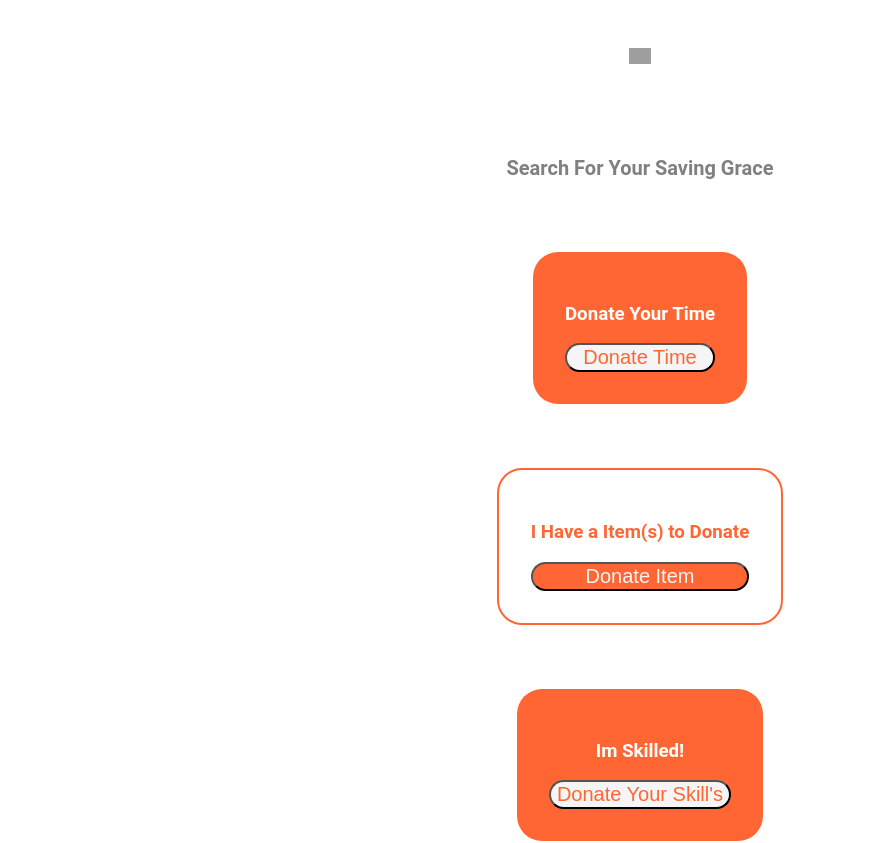
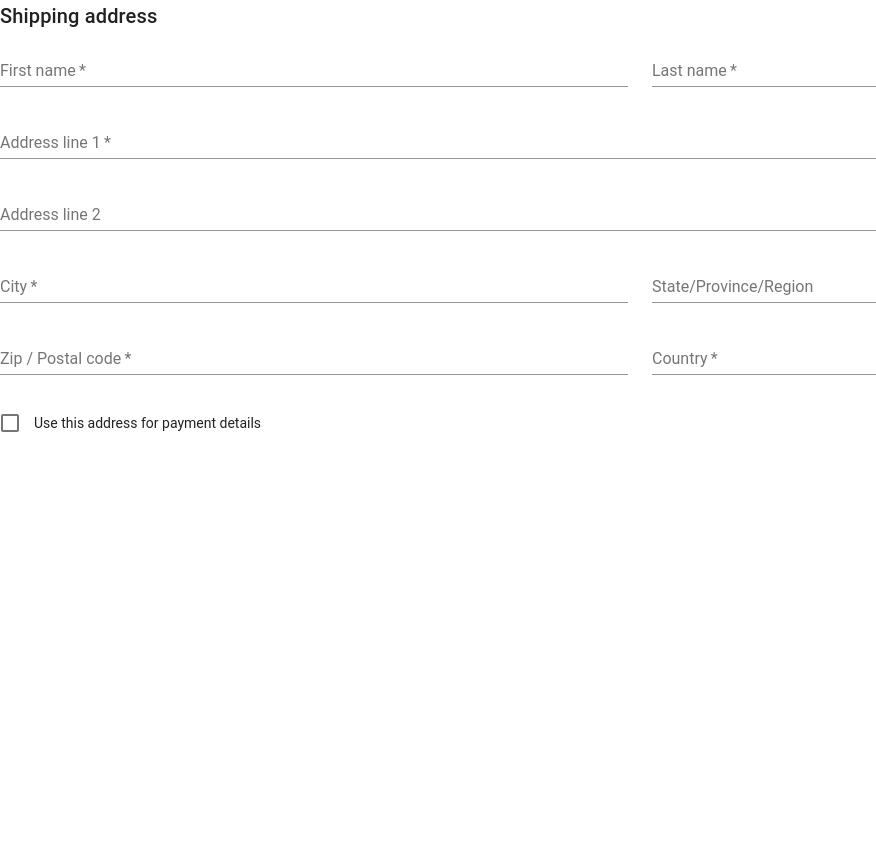
Before and after one commit to Christopher-Willis/CareProject, a React (Create React App) app in the folder client/: page / in a window 1280 px wide. Shown: the top 843 px of the page, without its empty margins (0-876 px from the left). After the commit the page ends 800 px from the top, so only its background shows below. Built offline with nearby package versions, Linux system fonts and the light colour scheme; grey boxes are pictures that could not be loaded.

Commit message:
planning out a stepper

```diff
--- a/client/package.json
+++ b/client/package.json
@@ -5,7 +5,6 @@
   "dependencies": {
     "@material-ui/core": "^3.9.3",
     "react": "^16.8.6",
-    "react-bootstrap": "^1.0.0-beta.8",
     "react-datepicker": "^2.5.0",
     "react-dom": "^16.8.6",
     "react-router-dom": "^5.0.0",
--- a/client/src/App.js
+++ b/client/src/App.js
@@ -1,17 +1,15 @@
 import React from 'react';
-import logo from './logo.svg';
-import Form from './components/form';
+import Form from './components/TradeForm';
 import { BrowserRouter as Router, Route, Link } from "react-router-dom";
 import './App.css';
-import Landing from './components/landingPage'
 
 function App() {
   return (
     <Router>
       <div>
-        <Route path="/" exact component={Landing} />
-        {/* <Route path="/login" exact component={LogIn} />
-        <Route path="/schedule" component={Calendar} /> */}
+        <Route path="/" exact component={Form} />
+        {/* <Route path="/form" exact component={Form} /> */}
+        {/* <Route path="/schedule" component={Calendar} /> */}
       </div>
     </Router>
   );
--- /dev/null
+++ b/client/src/components/TradeForm.js
@@ -0,0 +1,125 @@
+import React from 'react';
+import Grid from '@material-ui/core/Grid';
+import Typography from '@material-ui/core/Typography';
+import TextField from '@material-ui/core/TextField';
+import FormControlLabel from '@material-ui/core/FormControlLabel';
+import Checkbox from '@material-ui/core/Checkbox';
+
+class AddressForm extends React.Component{
+  constructor(props){
+    super(props);
+    this.classes = props.classes;
+    this.state = {
+      m: false,
+      t: false,
+      w: false,
+      th: false,
+      f: false,
+      firstName:'',
+      lastName: '',
+      email:'',
+      location:'',
+      phone:'',
+      category:'',
+      days: [],
+      rotation: 0,
+      rotationDay: '',
+      labelWidth: 0,
+      startDate: new Date(),
+      endDate: new Date(),
+      description:''
+    };
+  }
+
+    render(props){
+      return (
+      <React.Fragment>
+        <Typography variant="h6" gutterBottom>
+          Shipping address
+        </Typography>
+        <Grid container spacing={24}>
+          <Grid item xs={12} sm={6}>
+            <TextField
+              required
+              id="firstName"
+              name="firstName"
+              label="First name"
+              fullWidth
+              autoComplete="fname"
+            />
+          </Grid>
+          <Grid item xs={12} sm={6}>
+            <TextField
+              required
+              id="lastName"
+              name="lastName"
+              label="Last name"
+              fullWidth
+              autoComplete="lname"
+            />
+          </Grid>
+          <Grid item xs={12}>
+            <TextField
+              required
+              id="address1"
+              name="address1"
+              label="Address line 1"
+              fullWidth
+              autoComplete="billing address-line1"
+            />
+          </Grid>
+          <Grid item xs={12}>
+            <TextField
+              id="address2"
+              name="address2"
+              label="Address line 2"
+              fullWidth
+              autoComplete="billing address-line2"
+            />
+          </Grid>
+          <Grid item xs={12} sm={6}>
+            <TextField
+              required
+              id="city"
+              name="city"
+              label="City"
+              fullWidth
+              autoComplete="billing address-level2"
+            />
+          </Grid>
+          <Grid item xs={12} sm={6}>
+            <TextField id="state" name="state" label="State/Province/Region" fullWidth />
+          </Grid>
+          <Grid item xs={12} sm={6}>
+            <TextField
+              required
+              id="zip"
+              name="zip"
+              label="Zip / Postal code"
+              fullWidth
+              autoComplete="billing postal-code"
+            />
+          </Grid>
+          <Grid item xs={12} sm={6}>
+            <TextField
+              required
+              id="country"
+              name="country"
+              label="Country"
+              fullWidth
+              autoComplete="billing country"
+            />
+          </Grid>
+          <Grid item xs={12}>
+            <FormControlLabel
+              control={<Checkbox color="secondary" name="saveAddress" value="yes" />}
+              label="Use this address for payment details"
+            />
+          </Grid>
+        </Grid>
+      </React.Fragment>
+    );
+  }
+}
+
+export default AddressForm;
--- a/client/src/components/form.js
+++ b/client/src/components/form.js
@@ -10,7 +10,6 @@ import InputLabel from '@material-ui/core/InputLabel';
 import FormLabel from '@material-ui/core/FormLabel';
 import DatePicker from "react-datepicker";
 import Button from '@material-ui/core/Button';
-import { FormGroup, FormControl } from "react-bootstrap";
 import "react-datepicker/dist/react-datepicker.css"
 
 
@@ -27,7 +26,7 @@ const styles = theme => ({
     root: {
         display: 'flex',
       },
-    formControl: {
+    TextField: {
         margin: theme.spacing.unit * 3,
       },
     inline: {
@@ -47,11 +46,12 @@ class TradeAndTimeForm extends React.Component{
         w: false,
         th: false,
         f: false,
-        name:'',
+        firstName:'',
+        lastName: '',
         email:'',
+        location:'',
         phone:'',
         category:'',
-        location:'',
         days: [],
         rotation: 0,
         rotationDay: '',
@@ -115,24 +115,24 @@ class TradeAndTimeForm extends React.Component{
     // body object is for tradeAndTime model
     handleSubmit(e) {
       e.preventDefault();
-      let data = {
-        method:"POST",
-        headers: {"Content-Type": "application/json"},
-        body: JSON.stringify({
-          name:this.state.name,
-          email:this.state.email,
-          phone:this.state.phone,
-          category:this.state.category,
-          location:this.state.location,
-          days:this.findDays(),
-          startTime:this.state.startDate,
-          endTime:this.state.endDate,
-          description:this.state.description,
-        })
-      }
+      // let data = {
+      //   method:"POST",
+      //   headers: {"Content-Type": "application/json"},
+      //   body: JSON.stringify({
+      //     name:this.state.name,
+      //     email:this.state.email,
+      //     phone:this.state.phone,
+      //     category:this.state.category,
+      //     location:this.state.location,
+      //     days:this.findDays(),
+      //     startTime:this.state.startDate,
+      //     endTime:this.state.endDate,
+      //     description:this.state.description,
+      //   })
+      // }
 
-      fetch("localhost:3001", data).then((res)=>{
-        return res.json();
+      // fetch("localhost:3001", data).then((res)=>{
+      //   return res.json();
       //   fetch('/api/schedule/add', {
       //     method: 'POST',
       //     headers: {
@@ -142,7 +142,7 @@ class TradeAndTimeForm extends React.Component{
       //   }).then((response) => {
       //     this.props.getSchedule()
       //   })
-      })
+      // })
     }
 
     render(props){
@@ -153,72 +153,69 @@ class TradeAndTimeForm extends React.Component{
             Donate Time
           </Typography>
           <Grid container spacing={24}>
-          <FormGroup className={this.classes.boxes}>
+          <Grid item xs={12}>
         <FormLabel>
           First Name </FormLabel>
-          <FormControl
+          <TextField
             required={true}
-            className={this.classes.boxSize}
             type="firstName"
             name="firstName"
             onChange={e => {
-              if(this.props.firstName){
-                this.props.firstName(e.target.value)
+              if(this.state.firstName){
+                this.state.firstName(e.target.value)
               }
             }}
             placeholder=" Enter First Name"
           />
-        </FormGroup>
+        </Grid>
 
-          <FormGroup className={this.classes.boxes}>
+        <Grid item xs={12}>
            <FormLabel>Last Name </FormLabel>
-          <FormControl
+          <TextField
             required={true}
-            className={this.classes.boxSize}
             type="lastName"
             name="lastName"
             onChange={e => {
-              if(this.props.lastName){
-                this.props.lastName(e.target.value)
+              if(this.state.lastName){
+                this.state.lastName(e.target.value)
               }
             }}
             placeholder=" Enter Last Name"
             // value={this.state.lastName}
           />
-           </FormGroup>
+           </Grid>
 
-          <FormGroup className={this.classes.boxes}>
+           <Grid item xs={12}>
            <FormLabel>Email </FormLabel>
-          <FormControl
+          <TextField
             required={true}
             className={this.classes.boxSize}
             type="email"
             name="email"
             onChange={e => {
-              if(this.props.email){
-                this.props.email(e.target.value)
+              if(this.state.email){
+                this.state.email(e.target.value)
               }
             }}
             placeholder=" Enter Email Address"
             // value={this.state.email}
           />
-        </FormGroup>
-        <FormGroup className={this.classes.boxes}>
+        </Grid>
+        <Grid item xs={12}>
            <FormLabel>location </FormLabel>
-          <FormControl
+          <TextField
             required={true}
-            className={this.classes.boxSize}
             type="location"
             name="location"
             onChange={e => {
-              if(this.props.location){
-                this.props.location(e.target.value)
+              if(this.state.location){
+                this.state.location(e.target.value)
               }
             }}
             placeholder=" Enter location Address"
             // value={this.state.location}
           />
-        </FormGroup>
+        </Grid>
             <Grid item xs={12}>
               {/* <FormLabel>Option 1 </FormLabel> */}
               <div>
```
Also changed, not shown: 1 other file (tests, documents, lock files or other folders).
